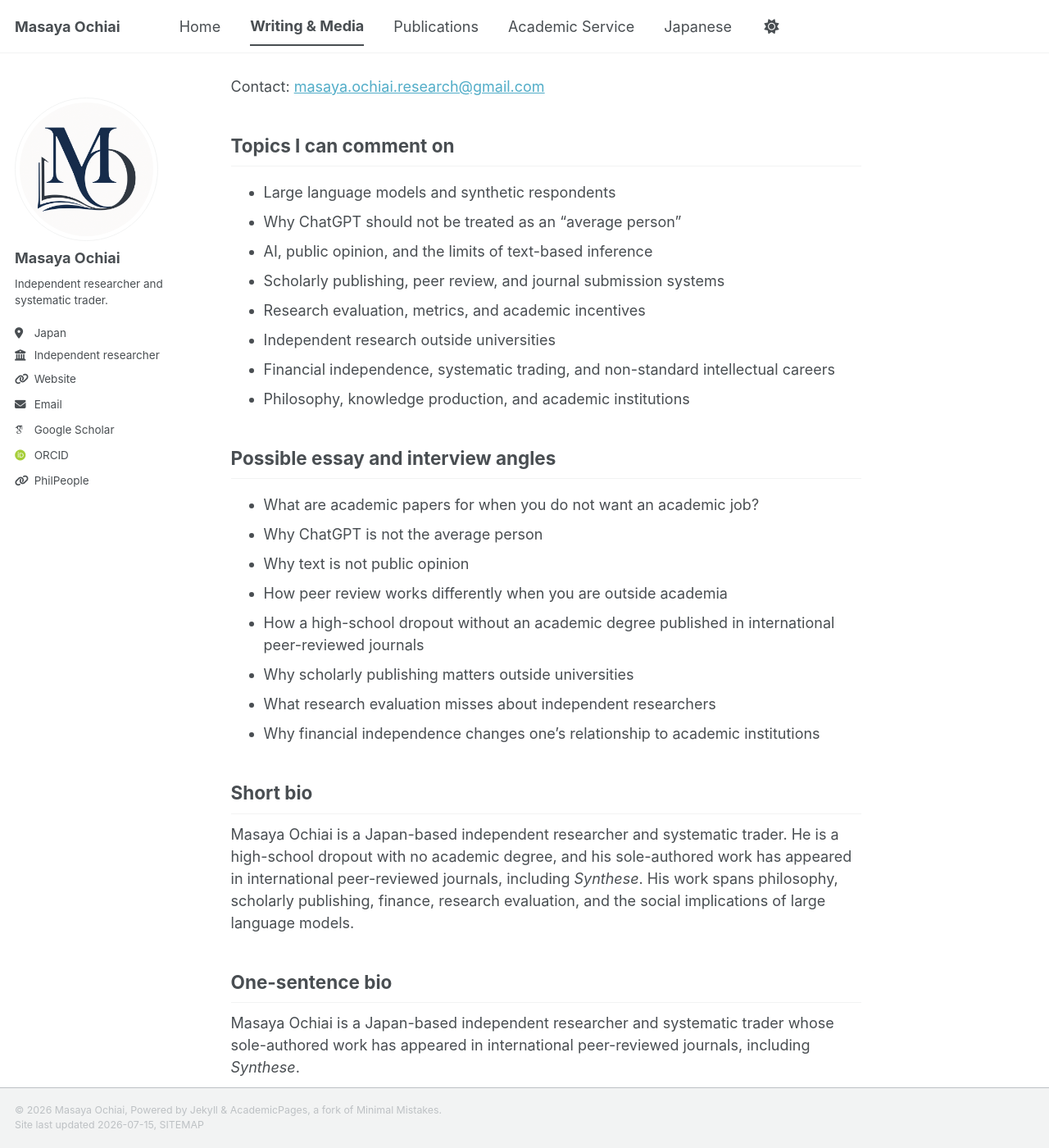
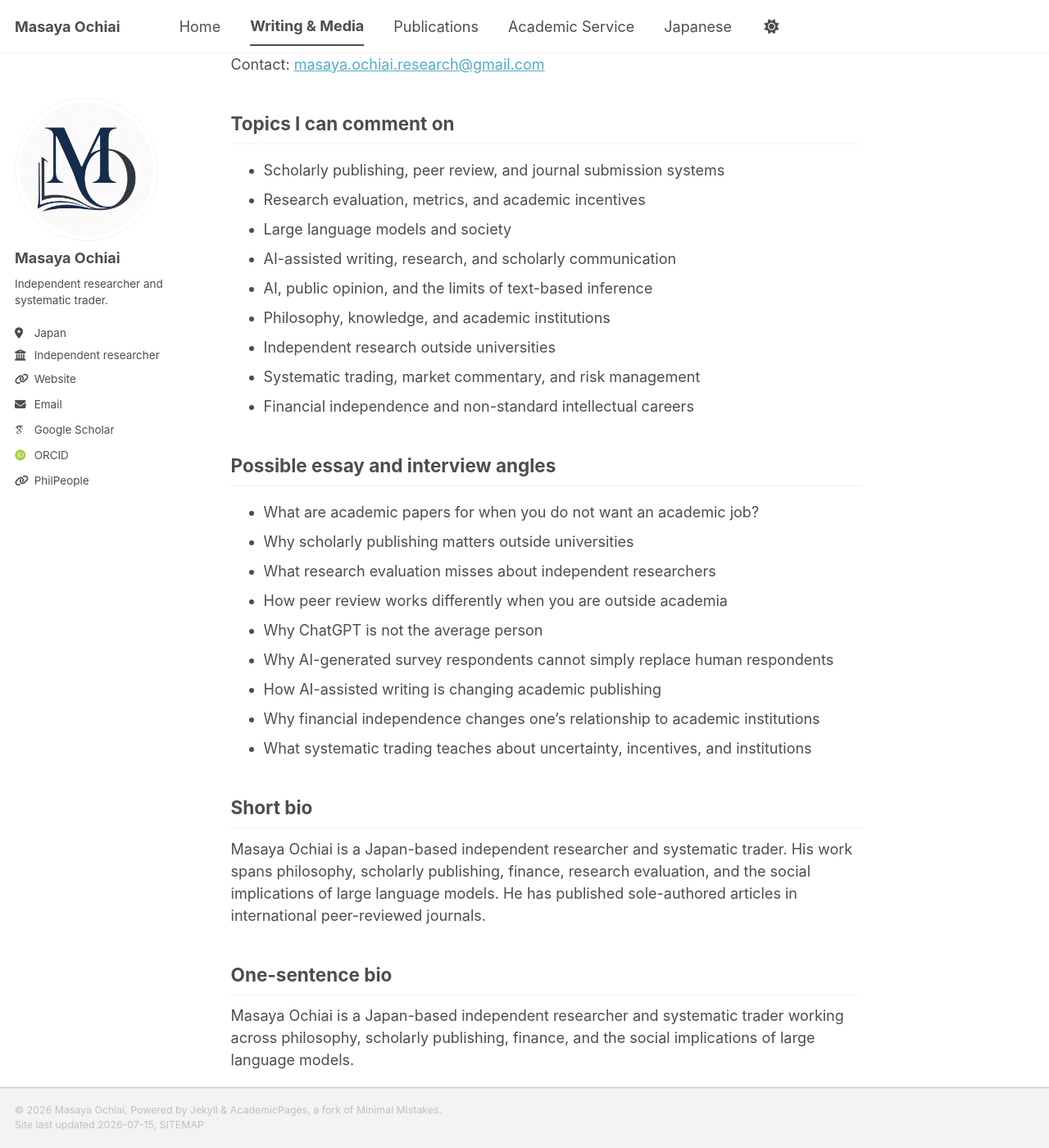
Before and after one commit to masaya-ochiai/masaya-ochiai.github.io, a Jekyll site: the page built from _pages/media.md, in a window 1280 px wide and 1400 px high, scrolled down 415 px. Shown: the whole window at 82% size. Built offline with Jekyll 4.4.1, drawn with Linux system fonts in a browser that asks for light colours; some web fonts are replaced; a script bundle is joined from its source files by our own code; library files that are not in the unit come from our copies; some of the changed text lies outside the part shown.

Commit message:
Add files via upload

```diff
--- a/_pages/media.md
+++ b/_pages/media.md
@@ -6,9 +6,9 @@ author_profile: true
 
 I am available for commissioned essays, commentary, written interviews, and email-based comments.
 
-I am a Japan-based independent researcher and systematic trader. I am also a high-school dropout with no academic degree. My sole-authored work has appeared in international peer-reviewed journals, including *Synthese*.
+I am a Japan-based independent researcher and systematic trader. My work spans philosophy, scholarly publishing, finance, and the social implications of large language models.
 
-My work spans philosophy, scholarly publishing, finance, and the social implications of large language models. I also write and comment on research evaluation, peer review, independent research, and non-standard intellectual careers.
+I also write and comment on research evaluation, peer review, independent research, and non-standard intellectual careers.
 
 I am based in Japan (JST). For English-language media, written Q&A and email-based comments are preferred.
 
@@ -16,33 +16,35 @@ Contact: [masaya.ochiai.research@gmail.com](mailto:masaya.ochiai.research@gmail.
 
 ## Topics I can comment on
 
-- Large language models and synthetic respondents
-- Why ChatGPT should not be treated as an “average person”
-- AI, public opinion, and the limits of text-based inference
 - Scholarly publishing, peer review, and journal submission systems
 - Research evaluation, metrics, and academic incentives
+- Large language models and society
+- AI-assisted writing, research, and scholarly communication
+- AI, public opinion, and the limits of text-based inference
+- Philosophy, knowledge, and academic institutions
 - Independent research outside universities
-- Financial independence, systematic trading, and non-standard intellectual careers
-- Philosophy, knowledge production, and academic institutions
+- Systematic trading, market commentary, and risk management
+- Financial independence and non-standard intellectual careers
 
 ## Possible essay and interview angles
 
 - What are academic papers for when you do not want an academic job?
-- Why ChatGPT is not the average person
-- Why text is not public opinion
-- How peer review works differently when you are outside academia
-- How a high-school dropout without an academic degree published in international peer-reviewed journals
 - Why scholarly publishing matters outside universities
 - What research evaluation misses about independent researchers
-- Why financial independence changes one’s relationship to academic institutions
+- How peer review works differently when you are outside academia
+- Why ChatGPT is not the average person
+- Why AI-generated survey respondents cannot simply replace human respondents
+- How AI-assisted writing is changing academic publishing
+- Why financial independence changes one's relationship to academic institutions
+- What systematic trading teaches about uncertainty, incentives, and institutions
 
 ## Short bio
 
-Masaya Ochiai is a Japan-based independent researcher and systematic trader. He is a high-school dropout with no academic degree, and his sole-authored work has appeared in international peer-reviewed journals, including *Synthese*. His work spans philosophy, scholarly publishing, finance, research evaluation, and the social implications of large language models.
+Masaya Ochiai is a Japan-based independent researcher and systematic trader. His work spans philosophy, scholarly publishing, finance, research evaluation, and the social implications of large language models. He has published sole-authored articles in international peer-reviewed journals.
 
 ## One-sentence bio
 
-Masaya Ochiai is a Japan-based independent researcher and systematic trader whose sole-authored work has appeared in international peer-reviewed journals, including *Synthese*.
+Masaya Ochiai is a Japan-based independent researcher and systematic trader working across philosophy, scholarly publishing, finance, and the social implications of large language models.
 
 ## Verification links
 
```
Also changed, not shown: _pages/about.md (+3 -5 lines), _pages/ja.md (+8 -8 lines).
